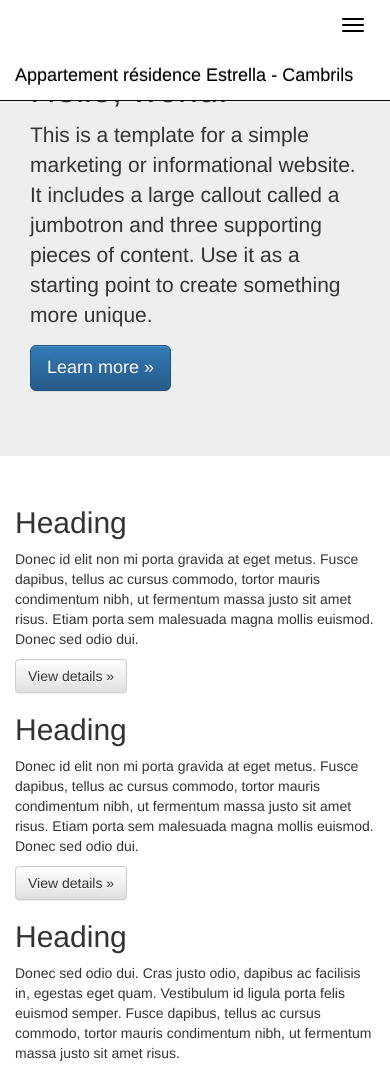
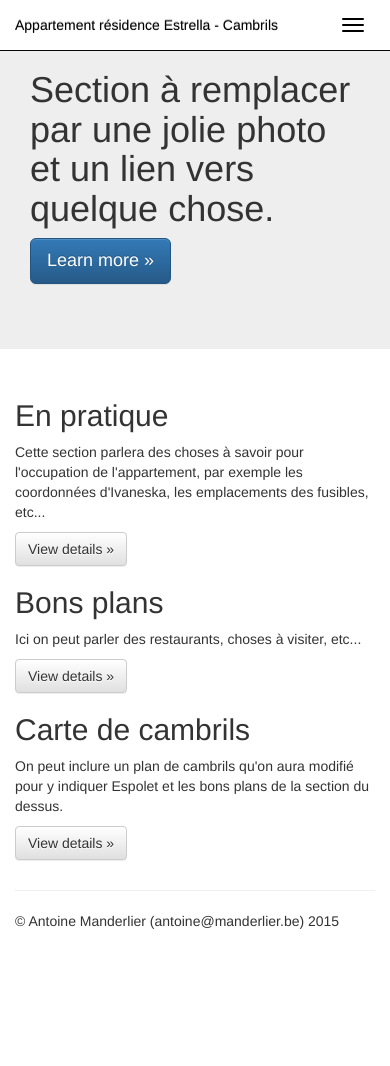
Before and after one commit to Pumplecake/website_cambrils, a plain HTML site: page index.html in a window 390 px wide. Shown: the top 1066 px of the page. After the commit the page ends 941 px from the top, so only its background shows below. Drawn offline with nearby package versions, Linux system fonts and the light colour scheme.

Commit message:
Navbar adaptée aux smartphones, et plan des sections créé

```diff
--- a/css/main.css
+++ b/css/main.css
@@ -56,3 +56,7 @@
 	/* À adapter en fonction de la bordure (ou absence de bordure) voulue. */
   border-color: #fff;
 }
+
+.navbar-brand {
+  font-size: 14px;
+}
--- a/index.html
+++ b/index.html
@@ -32,6 +32,7 @@
             <span class="icon-bar"></span>
           </button>
 	  <a class="navbar-brand" href="#">Appartement résidence Estrella - Cambrils</a>
+	  <!-- <a class="navbar-brand" href="#">Villa à louer entre l'Ombrie et la Toscane</a> -->
         </div>
 
 
@@ -40,7 +41,7 @@
 
 
 	<div id="navbar" class="navbar-collapse collapse">
-		<p>Test</p>
+		<p>Liens vers d'autres pages</p>
         </div><!--/.navbar-collapse -->
       </div>
     </nav>
@@ -48,8 +49,7 @@
     <!-- Main jumbotron for a primary marketing message or call to action -->
     <div class="jumbotron">
       <div class="container">
-        <h1>Hello, world!</h1>
-        <p>This is a template for a simple marketing or informational website. It includes a large callout called a jumbotron and three supporting pieces of content. Use it as a starting point to create something more unique.</p>
+        <h1>Section à remplacer par une jolie photo et un lien vers quelque chose.</h1>
         <p><a class="btn btn-primary btn-lg" href="#" role="button">Learn more &raquo;</a></p>
       </div>
     </div>
@@ -58,18 +58,18 @@
       <!-- Example row of columns -->
       <div class="row">
         <div class="col-md-4">
-          <h2>Heading</h2>
-          <p>Donec id elit non mi porta gravida at eget metus. Fusce dapibus, tellus ac cursus commodo, tortor mauris condimentum nibh, ut fermentum massa justo sit amet risus. Etiam porta sem malesuada magna mollis euismod. Donec sed odio dui. </p>
+          <h2>En pratique</h2>
+          <p>Cette section parlera des choses à savoir pour l'occupation de l'appartement, par exemple les coordonnées d'Ivaneska, les emplacements des fusibles, etc...</p>
           <p><a class="btn btn-default" href="#" role="button">View details &raquo;</a></p>
         </div>
         <div class="col-md-4">
-          <h2>Heading</h2>
-          <p>Donec id elit non mi porta gravida at eget metus. Fusce dapibus, tellus ac cursus commodo, tortor mauris condimentum nibh, ut fermentum massa justo sit amet risus. Etiam porta sem malesuada magna mollis euismod. Donec sed odio dui. </p>
+          <h2>Bons plans</h2>
+          <p>Ici on peut parler des restaurants, choses à visiter, etc...</p>
           <p><a class="btn btn-default" href="#" role="button">View details &raquo;</a></p>
        </div>
         <div class="col-md-4">
-          <h2>Heading</h2>
-          <p>Donec sed odio dui. Cras justo odio, dapibus ac facilisis in, egestas eget quam. Vestibulum id ligula porta felis euismod semper. Fusce dapibus, tellus ac cursus commodo, tortor mauris condimentum nibh, ut fermentum massa justo sit amet risus.</p>
+          <h2>Carte de cambrils</h2>
+          <p>On peut inclure un plan de cambrils qu'on aura modifié pour y indiquer Espolet et les bons plans de la section du dessus.</p>
           <p><a class="btn btn-default" href="#" role="button">View details &raquo;</a></p>
         </div>
       </div>
@@ -77,7 +77,7 @@
       <hr>
 
       <footer>
-        <p>&copy; Company 2015</p>
+	      <p>&copy; Antoine Manderlier (antoine@manderlier.be) 2015</p>
       </footer>
     </div> <!-- /container -->        <script src="//ajax.googleapis.com/ajax/libs/jquery/1.11.2/jquery.min.js"></script>
         <script>window.jQuery || document.write('<script src="js/vendor/jquery-1.11.2.min.js"><\/script>')</script>
```
